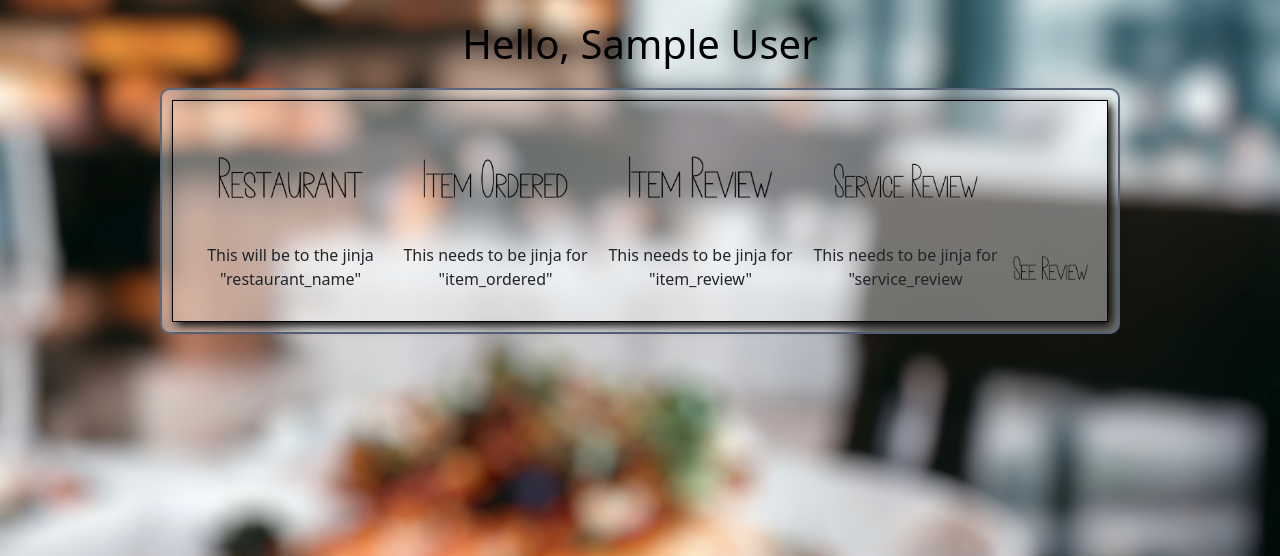
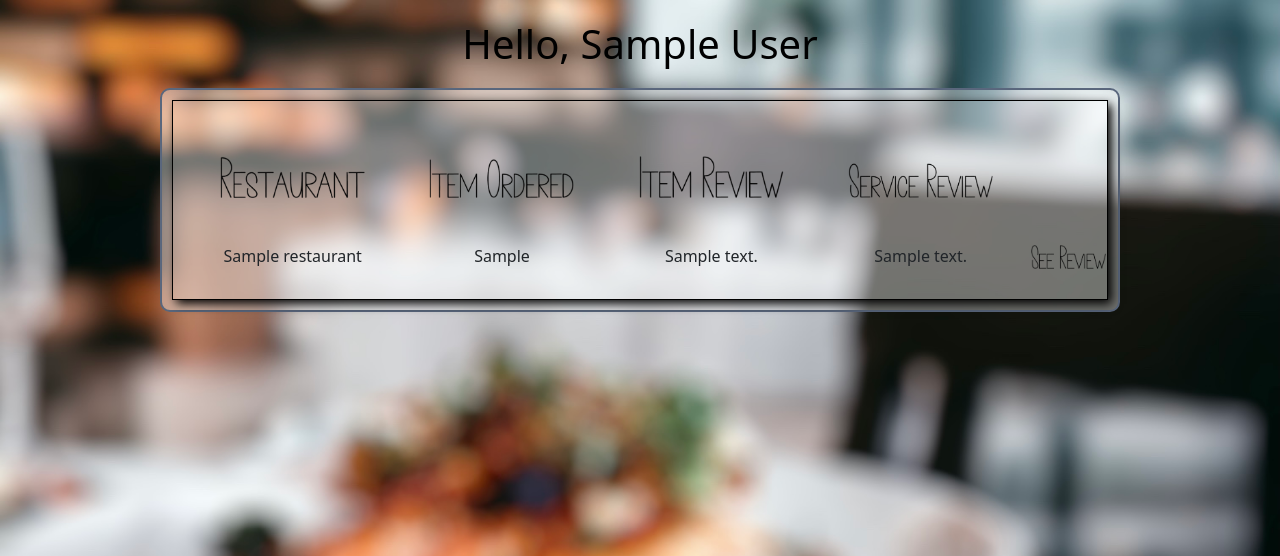
Before and after one commit to sethezgreen/DineSpotter, a Flask app: template flask_app/templates/home.html in a window 1280 px wide. Shown: the part 244-800 px from the top of the page. Run offline with Flask 3, Linux system fonts and the light colour scheme; the visitor is signed in with stand-in values (Sample User, id 1); tables that the repository leaves empty or names only in its code hold one stand-in row (values such as "Sample post"); the template is opened without the code that fills it: most values are stand-ins (such as "Sample title", 1, 10 or a date in 2020).

Commit message:
refactoring for html

```diff
--- a/flask_app/config/mysqlconnection.py
+++ b/flask_app/config/mysqlconnection.py
@@ -12,7 +12,7 @@ class MySQLConnection:
 # change the user and password as needed
         connection = pymysql.connect(host = 'localhost',
                                     user = 'root',
-                                    password = 'rootuser',
+                                    password = 'root',
                                     # will need to change password per person
                                     db = db,
                                     charset = 'utf8mb4',
--- a/flask_app/controllers/reviews.py
+++ b/flask_app/controllers/reviews.py
@@ -3,7 +3,6 @@ from flask_app import app
 from flask_app.models import user
 from flask_app.models import review
 
-@app.route('/reviews/<int:id>')
 @app.route('/reviews/<int:id>')
 def show_review(id):
     if 'id' not in session: return redirect('/')
--- a/flask_app/controllers/users.py
+++ b/flask_app/controllers/users.py
@@ -1,6 +1,6 @@
 from flask_app import app
 from flask import render_template, redirect, request, session
-from flask_app.models import user # import entire file, rather than class, to avoid circular imports
+from flask_app.models import user, review # import entire file, rather than class, to avoid circular imports
 # As you add model files add them the the import above
 # This file is the second stop in Flask's thought process, here it looks for a route that matches the request
 
@@ -23,7 +23,8 @@ def index():
 @app.route('/users/home')
 def users_main():
     if 'id' not in session: return redirect('/')
-    return render_template('home.html')
+    reviews = review.Review.get_all()
+    return render_template('home.html', reviews = reviews)
 
 
 # Update Users Controller
@@ -38,6 +39,7 @@ def users_main():
 
 @app.route('/login', methods=["POST"])
 def login():
+    if 'id' in session: return redirect('/users/home')
     if user.User.login(request.form):
         return redirect('/users/home')
     return redirect('/')
--- a/flask_app/static/css/style.css
+++ b/flask_app/static/css/style.css
@@ -370,6 +370,7 @@ background-color: #c8b7a3;
     margin: 10px;
     border-collapse: separate;
     border-spacing: 10px 20px;
+    width: 100%;
 }
 
 .img_title {
--- a/flask_app/templates/home.html
+++ b/flask_app/templates/home.html
@@ -49,15 +49,15 @@
 
 
                 <tbody class="table_body">
+                    {% for review in reviews %}
                     <tr class="table_body_row">
-                        <!-- for loop goes here -->
-                        <td class="table_data">This will be to the jinja "restaurant_name"</td>
-                        <td class="table_data" >This needs to be jinja for "item_ordered"</td>
-                        <td class="table_data">This needs to be jinja for "item_review"</td>
-                        <td class="table_data">This needs to be jinja for "service_review</td>
-                        <td class="table_data"><a href="#" ><img class="see_review" src="/static/images/see_review.PNG"></a></td>
-                        <!-- end for loop -->
+                        <td class="table_data">{{ review.restaurant }}</td>
+                        <td class="table_data" >{{ review.item_ordered }}</td>
+                        <td class="table_data">{{ review.item_review }}</td>
+                        <td class="table_data">{{ review.service_review }}</td>
+                        <td class="table_data"><a href="/reviews/{{ review.id }}" ><img class="see_review" src="/static/images/see_review.PNG"></a></td>
                     </tr>
+                    {% endfor %}
                 </tbody>
 
 
```
Also changed, not shown: flask_app/models/review.py (+7 -5 lines), flask_app/templates/review_show_one.html (+7 -9 lines).
